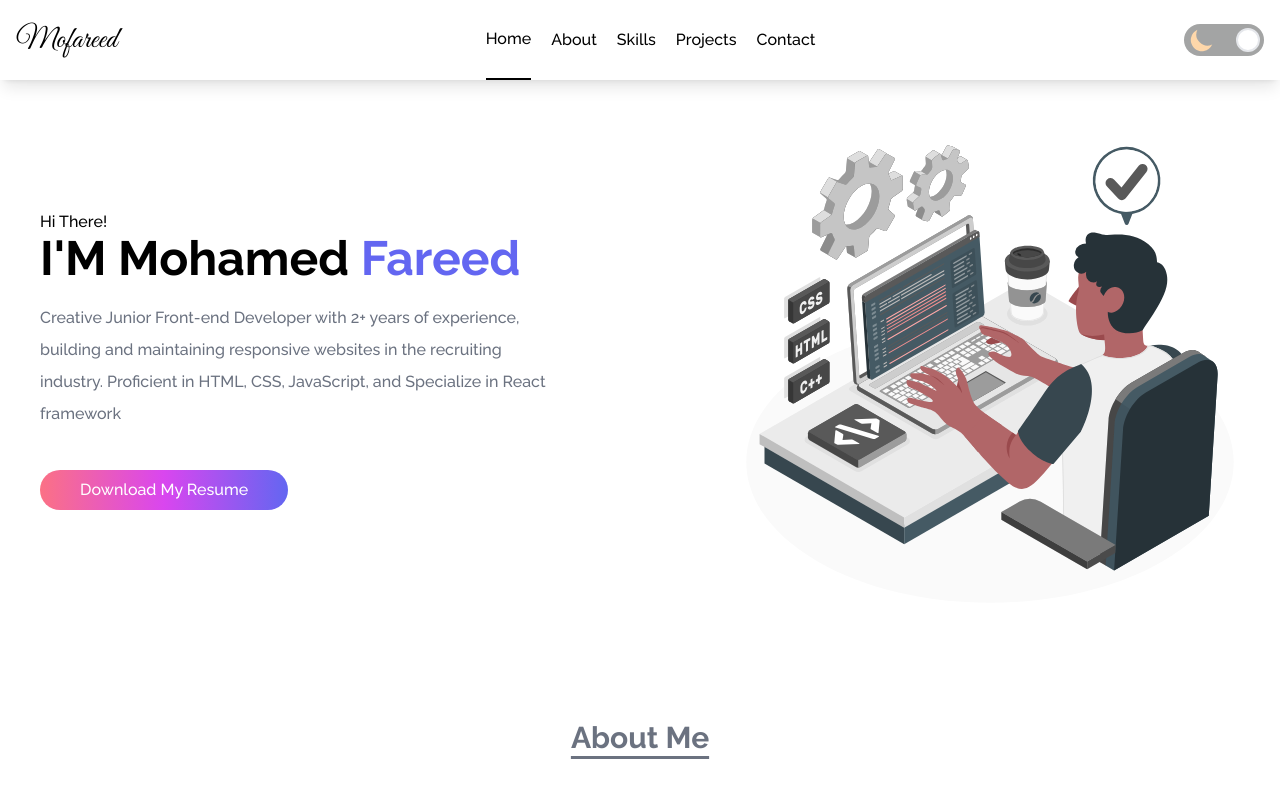
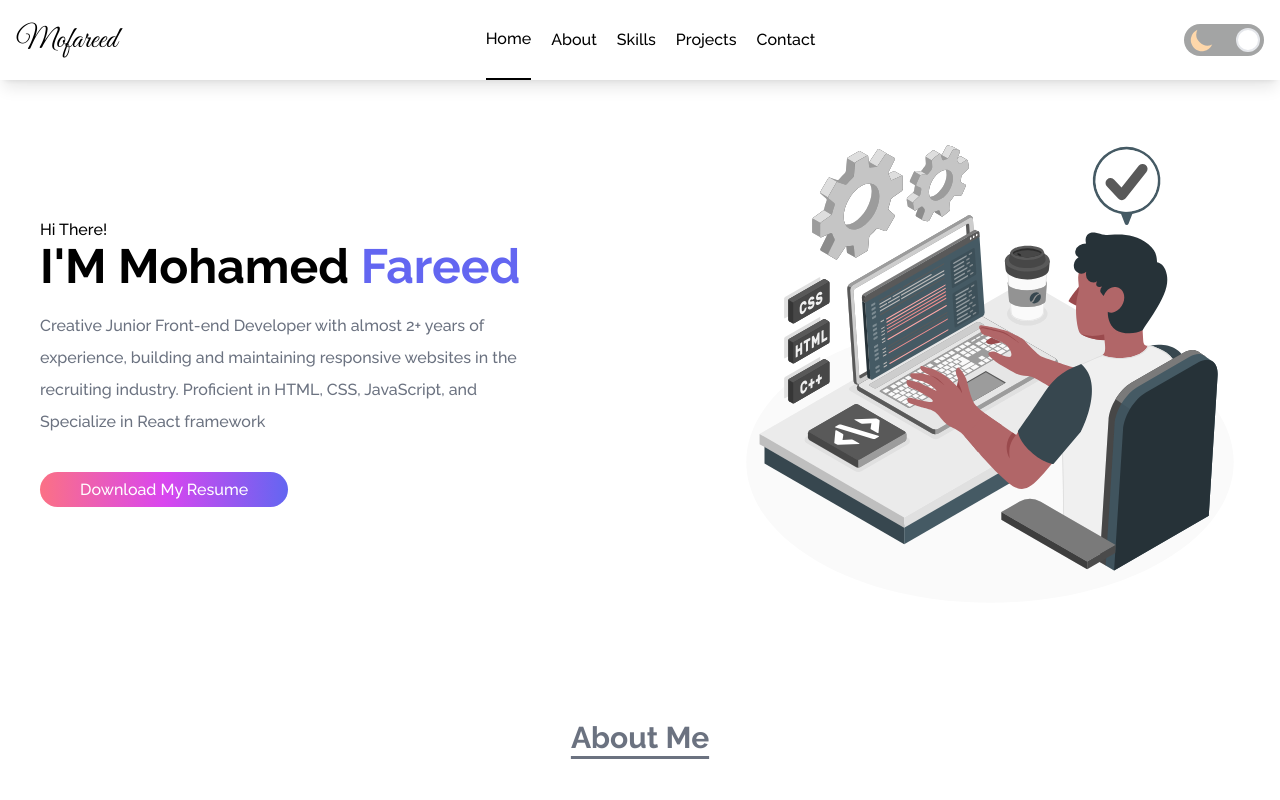
Before and after one commit to Risen-97/portfolio, a Next.js app: page / in a window 1280 px wide. Shown: the top 800 px of the page. Built offline with nearby package versions, Linux system fonts and the light colour scheme.

Commit message:
cv download

```diff
--- a/components/hero/index.js
+++ b/components/hero/index.js
@@ -10,13 +10,15 @@ const Hero = () => {
             I&#39;M Mohamed <span className="text-indigo-500">Fareed</span>
           </h1>
           <p className="text-gray-500 dark:text-gray-300 leading-8 font-medium lg:max-w-lg mb-10">
-            Creative Junior Front-end Developer with 2+ years of experience,
-            building and maintaining responsive websites in the recruiting
-            industry. Proficient in HTML, CSS, JavaScript, and Specialize in
-            React framework
+            Creative Junior Front-end Developer with almost 2+ years of
+            experience, building and maintaining responsive websites in the
+            recruiting industry. Proficient in HTML, CSS, JavaScript, and
+            Specialize in React framework
           </p>
 
-          <button className="btn">Download my resume</button>
+          <a href="/Mohamed_Fareed_CV.pdf" download className="btn">
+            Download my resume
+          </a>
         </div>
         <div className="w-[300px] h-[300px] lg:w-[500px] lg:h-[500px] hidden lg:block ">
           <img
--- a/components/layout/Footer.js
+++ b/components/layout/Footer.js
@@ -79,7 +79,7 @@ const Footer = () => {
               <AiFillGithub className="w-7 h-7 text-gray-600 dark:text-white" />
             </a>
             <a
-              href="https://www.linkedin.com/in/mohammed-fareed-2b1356205/"
+              href="https://linkedin.com/in/mohamedfareed97"
               target="_blank"
               rel="noreferrer"
             >
--- a/components/layout/social/Social.js
+++ b/components/layout/social/Social.js
@@ -7,7 +7,7 @@ const Social = () => {
         <FiGithub className="w-5 h-5" />
       </a>
       <a
-        href="https://www.linkedin.com/in/mohammed-fareed-2b1356205/"
+        href="https://linkedin.com/in/mohamedfareed97"
         target="_blank"
         rel="noreferrer"
       >
--- a/styles/globals.css
+++ b/styles/globals.css
@@ -68,7 +68,7 @@ ul li:nth-child(5) span {
   @apply bg-gradient-to-r from-rose-400 via-fuchsia-500 to-indigo-500 text-white;
 }
 .btn {
-  @apply btnColor hover:shadow-xl hover:-translate-y-2 px-10 py-2 capitalize rounded-full transition duration-500 font-medium;
+  @apply btnColor hover:shadow-xl hover:-translate-y-2 px-10 py-2 capitalize rounded-full transition duration-500 font-medium cursor-pointer;
 }
 
 .project-grid {
```
Also changed, not shown: 1 other file (tests, documents, lock files or other folders).
